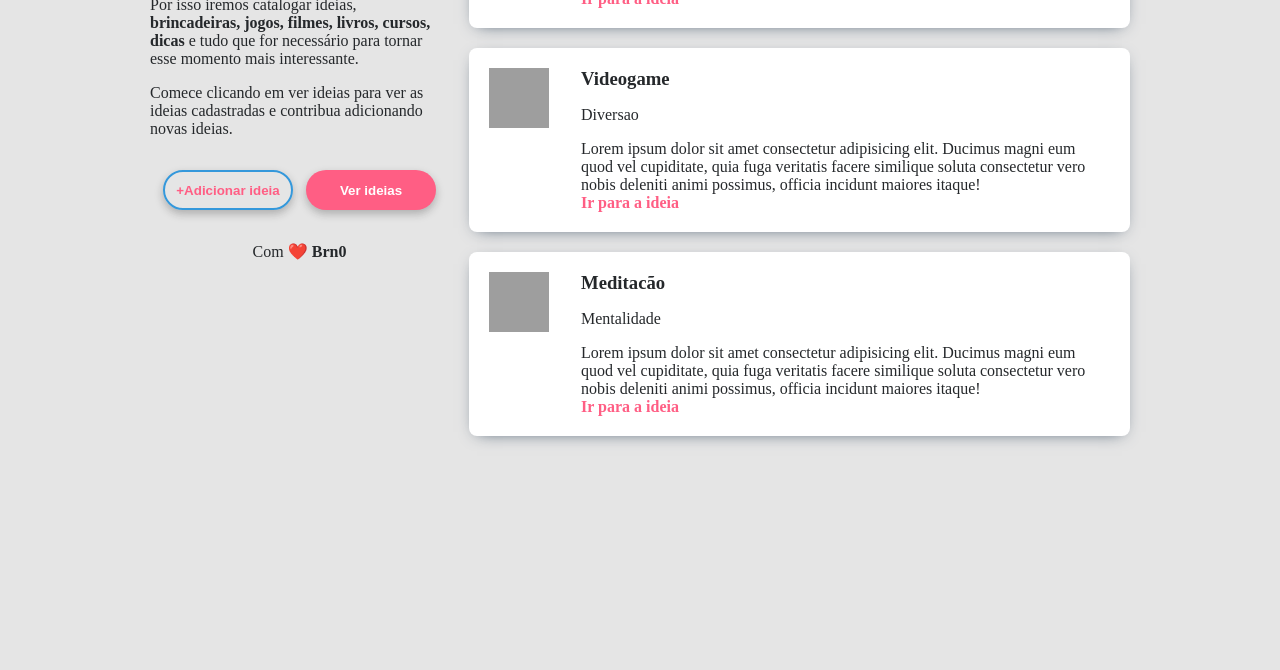
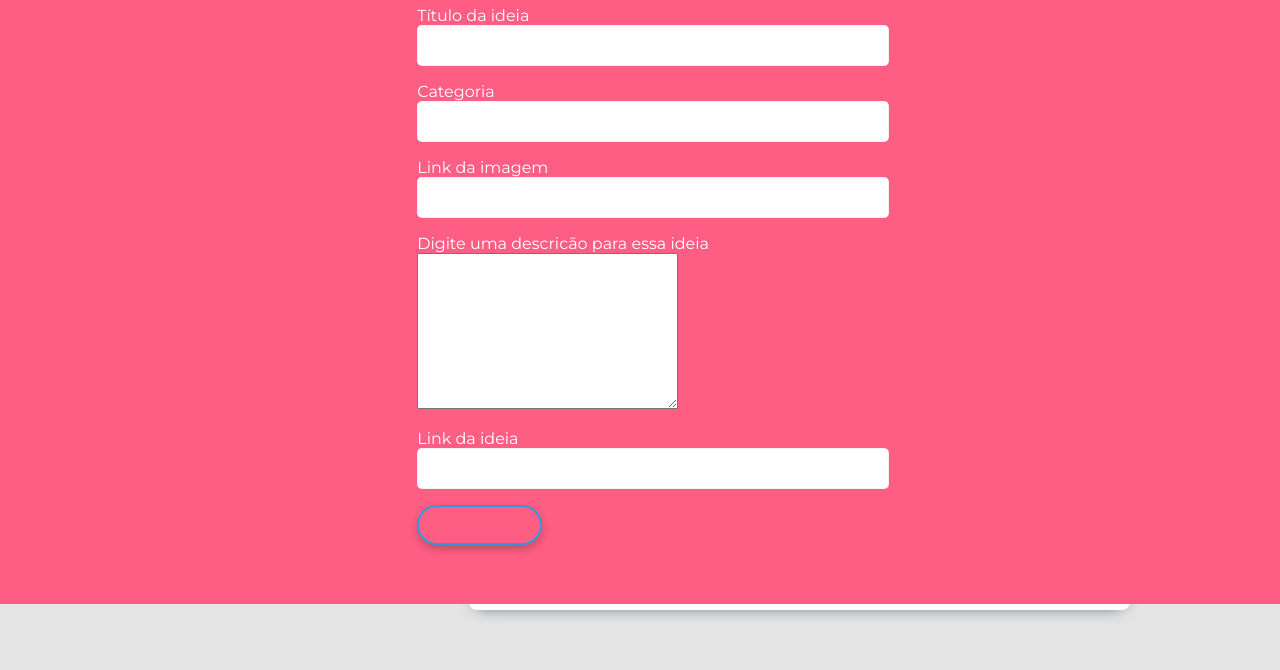
Before and after one commit to bernardd0/workshop, a website: page index.html in a window 1280 px wide. Shown: the part 196-866 px from the top of the page. Before the commit the page ends 800 px from the top, so only its background shows below. Drawn offline with Linux system fonts and the light colour scheme; grey boxes are pictures that could not be loaded.

Commit message:
feat: form design implementation

```diff
--- a/index.html
+++ b/index.html
@@ -4,6 +4,8 @@
     <meta charset="UTF-8">
     <meta http-equiv="X-UA-Compatible" content="IE=edge">
     <meta name="viewport" content="width=device-width, initial-scale=1.0">
+    <link rel="preconnect" href="https://fonts.gstatic.com">
+    <link href="https://fonts.googleapis.com/css2?family=Montserrat:wght@300;400;600;700;900&display=swap" rel="stylesheet">
     <link rel="stylesheet" href="style.css">
     <title>Casa Criativa</title>
 </head>
@@ -69,6 +71,41 @@
         </section>
     </div>
 
+    <!--Modal-->
+    <div id="modal">
+        <div class="content">
+            <h1>Nova Ideia</h1>
+            <form action="">
+                <div class="input-wrapper">
+                    <label for="title">Título da ideia</label>
+                    <input type="text" name="title" id="">
+                </div>
+
+                <div class="input-wrapper">
+                    <label for="category">Categoria</label>
+                    <input type="text" name="category" id="">
+                </div>
+
+                <div class="input-wrapper">
+                    <label for="image">Link da imagem</label>
+                    <input type="url" name="image" id="">
+                </div>
+
+                <div class="input-wrapper">
+                    <label for="description">Digite uma descricão para essa ideia</label>
+                    <textarea name="description" cols="30" rows="10"></textarea>
+                </div>
+
+                <div class="input-wrapper">
+                    <label for="link">Link da ideia</label>
+                    <input type="url" name="link" id="">
+                </div>
+
+                <button>Salvar</button>
+            </form>
+        </div>
+    </div>
+
     <script src="scripts.js"></script>
 </body>
 </html>
--- a/style.css
+++ b/style.css
@@ -3,6 +3,7 @@ body {
     background: #E5E5E5;
     color: #25282B;
     margin: 0;
+    font-family: 'Montserrat', sans-serif;
 }
 a {
     color: #FF5E84;
@@ -22,15 +23,24 @@ a {
 main {
     margin: 32px 0;
 }
+p, .description {
+    font-size: 16px;
+    line-height: 24px;
+    letter-spacing: 0.1px;
+}
 button {
     background: none;
+    font-size: 12px;
+    font-weight: bold;
+    line-height: 18px;
+    letter-spacing: 0.2px;
     border: 2px solid #3498DB;
     font-weight: bold;
     color: #FF5E84;
     cursor: pointer;
     outline: none;
     padding: 10px 8px;
-    width: 130px;
+    width: 125px;
     height: 40px;
     border-radius: 28px;
     transition: 0.25s;
@@ -44,7 +54,6 @@ button:hover {
     display: flex;
     justify-content: space-evenly;
 }
-
 button.fat {
     background: #FF5E84;
     color: white;
@@ -52,10 +61,15 @@ button.fat {
 }
 footer {
     text-align: center;
+    font-size: 14px;
+    font-weight: 400;
+    line-height: 18px;
+    letter-spacing: 0.2px;
+    color: #777;
 }
 footer a{
     text-decoration: none;
-    color: #25282B;
+    opacity: 0.6;
 }
 footer a:hover{
     color: #FF5E84;
@@ -80,3 +94,44 @@ footer a:hover{
 .idea h3 {
     margin: 0;
 }
+.idea p {
+    margin: 8px 0;
+    color: #777;
+}
+.idea .description {
+    margin: 16px 0;
+}
+
+/*Modal*/
+#modal {
+    background: #FF5E84;
+    position: absolute;
+    top: 0;
+    width: 100vw;
+    height: 100vh;
+    display: flex;
+    justify-content: center;
+}
+#modal .content {
+    margin-top: 120px;
+    color: white;
+}
+#modal .content h1 {
+    text-align: center;
+    text-transform: uppercase;
+}
+/*Poderia ser utilizado no lugar #modal form*/
+.content form {
+    width: 80%;
+    max-width: 800px;
+    margin: 0 auto;
+}
+form input {
+    width: 100%;
+    padding: 12px;
+    border: 1px solid #6F1E5111;
+    border-radius: 5px;
+}
+.input-wrapper {
+    margin: 16px 0;
+}
```
